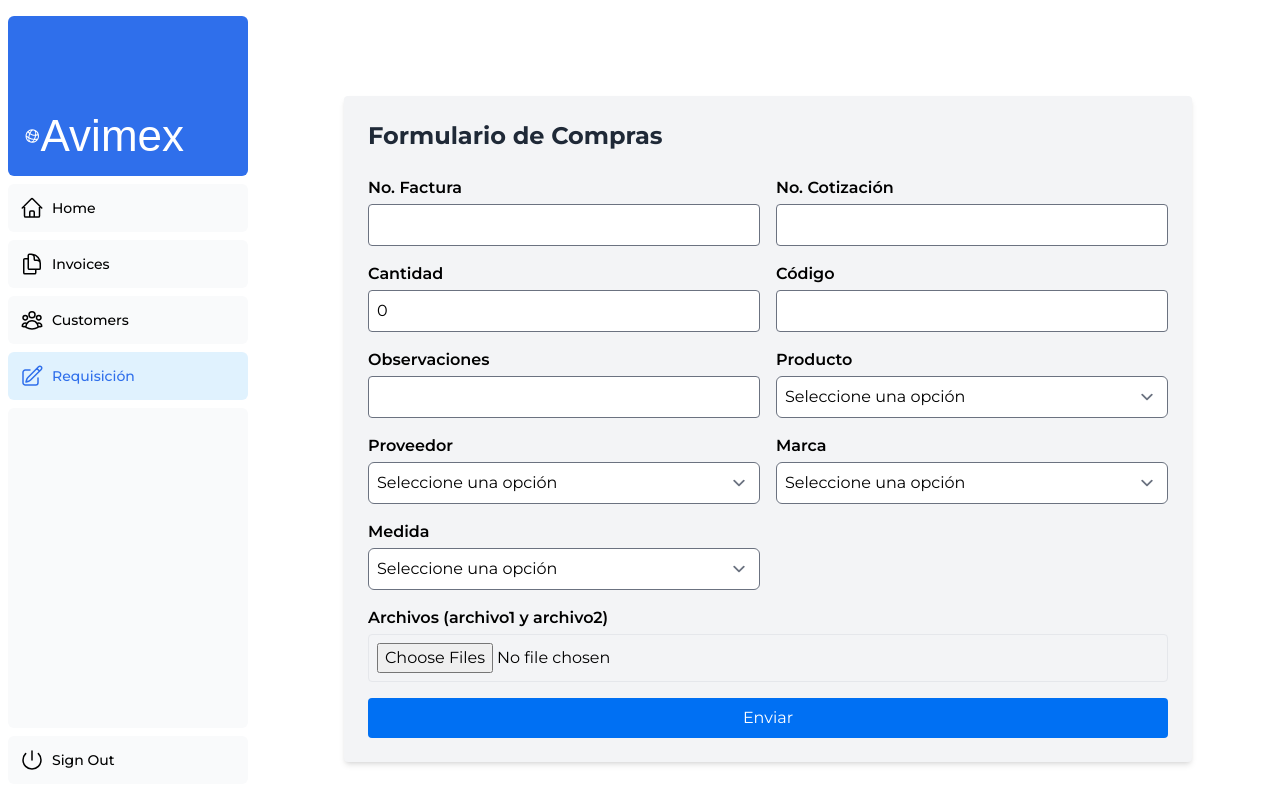
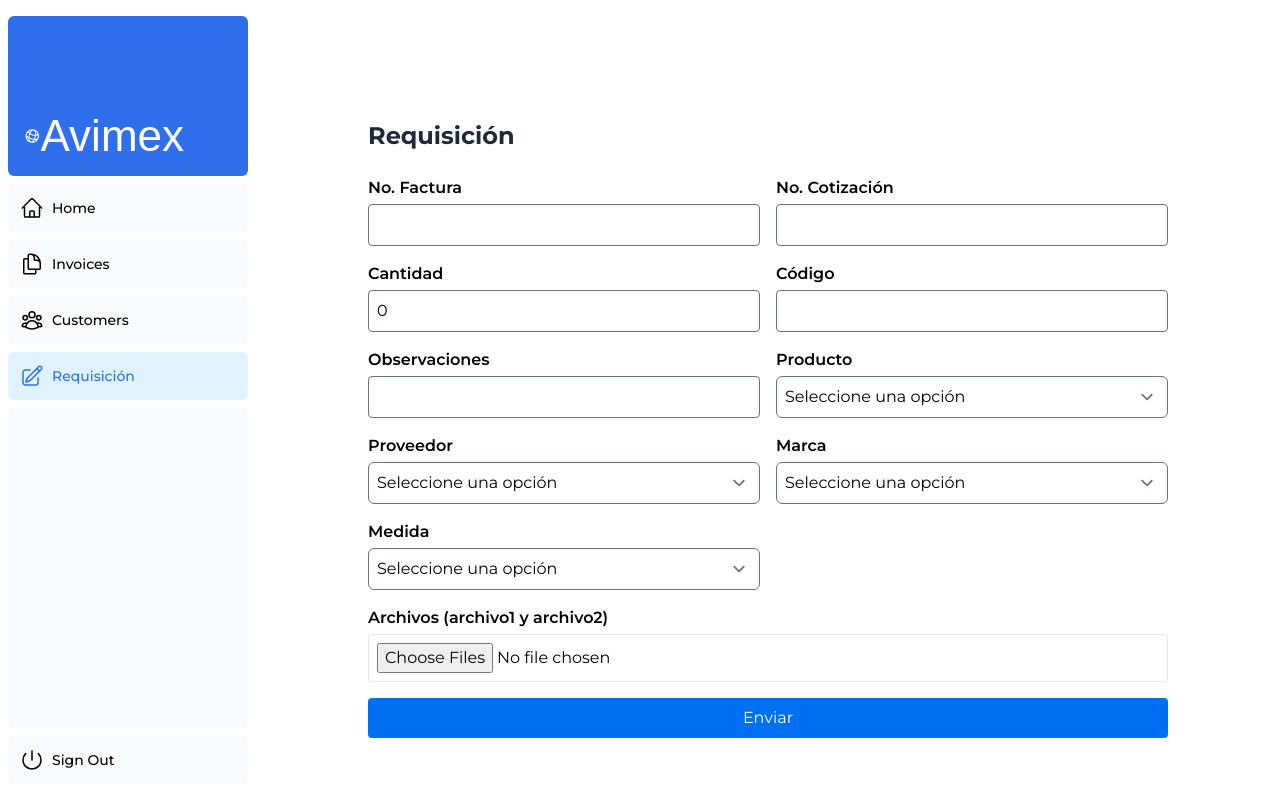
Before and after one commit to Vantar23/avimex-intranet, a Next.js app: page /dashboard/form in a window 1280 px wide. Built offline with nearby package versions, Linux system fonts and the light colour scheme; a web font is replaced by a local one.

Commit message:
Cambios al formulario

```diff
--- a/app/dashboard/form/page.tsx
+++ b/app/dashboard/form/page.tsx
@@ -130,8 +130,8 @@ export default function FormularioCompleto() {
   };
 
   return (
-    <div className="max-w-4xl mx-auto p-6 bg-gray-100 rounded shadow-md">
-      <h1 className="text-2xl font-bold text-gray-800 mb-6">Formulario de Compras</h1>
+    <div className="max-w-4xl mx-auto p-6 rounded ">
+      <h1 className="text-2xl font-bold text-gray-800 mb-6">Requisición</h1>
       <form
         onSubmit={manejarEnvio}
         className="grid grid-cols-1 md:grid-cols-2 gap-4"
```
